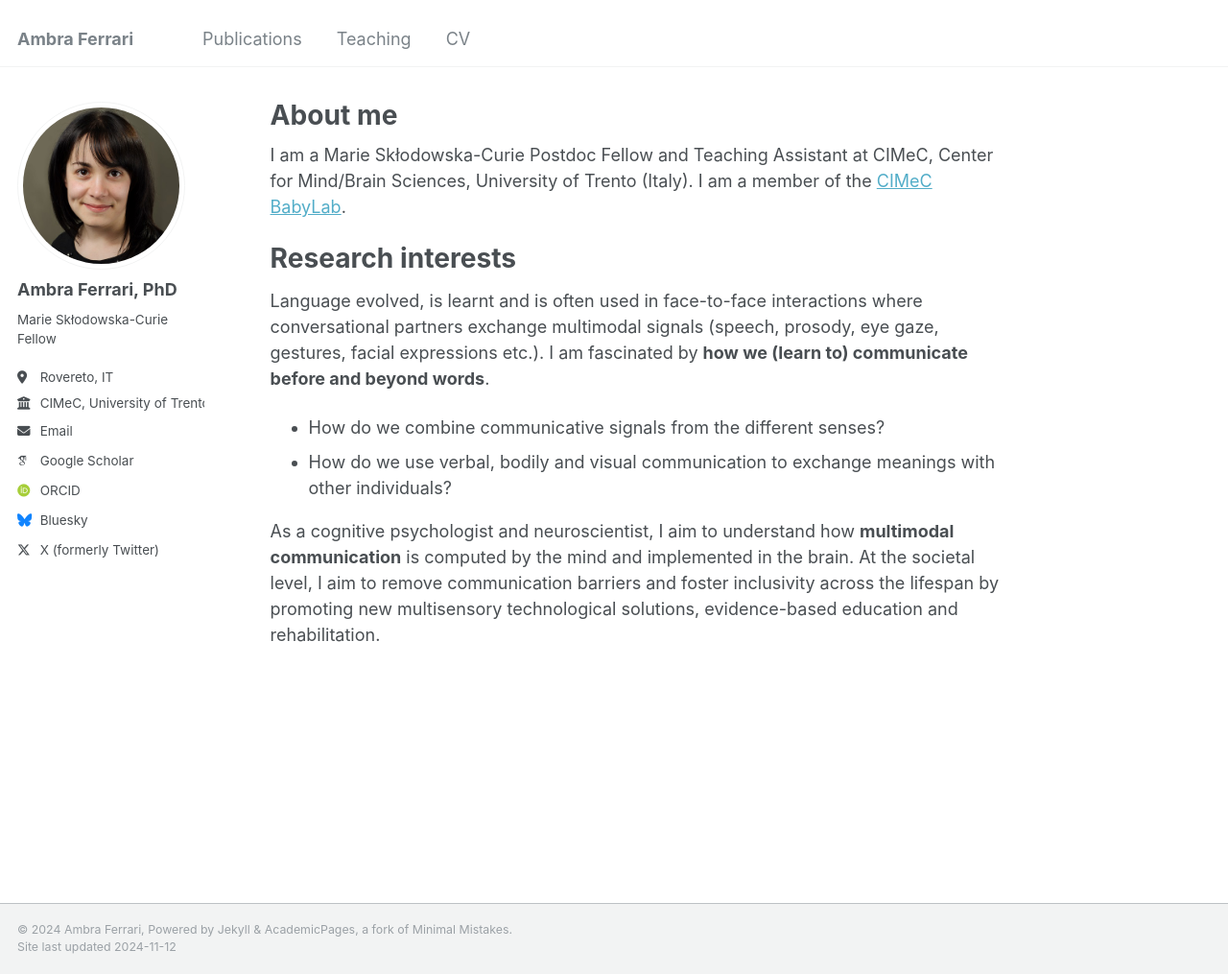
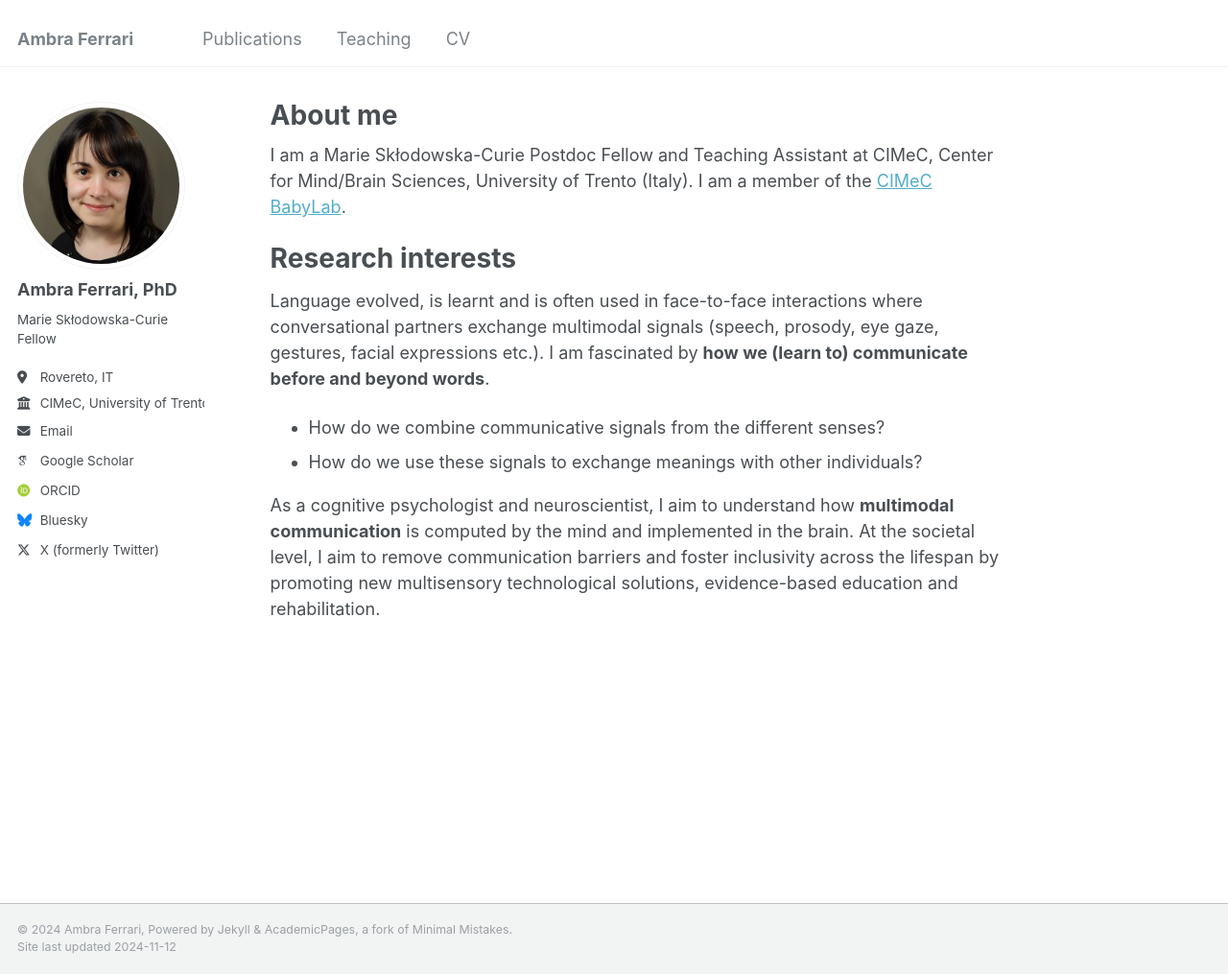
Before and after one commit to ambrafer/ambrafer.github.io, a Jekyll site: the page built from _pages/about.md, in a window 1280 px wide and 1015 px high. Shown: the whole window at 96% size. Built offline with Jekyll 4.4.1, drawn with Linux system fonts in a browser that asks for light colours; some web fonts are replaced.

Commit message:
Update about.md

```diff
--- a/_pages/about.md
+++ b/_pages/about.md
@@ -15,6 +15,6 @@ Research interests
 Language evolved, is learnt and is often used in face-to-face interactions where conversational partners exchange multimodal signals (speech, prosody, eye gaze, gestures, facial expressions etc.). I am fascinated by **how we (learn to) communicate before and beyond words**.
 
 * How do we combine communicative signals from the different senses?
-* How do we use verbal, bodily and visual communication to exchange meanings with other individuals?
+* How do we use these signals to exchange meanings with other individuals?
 
 As a cognitive psychologist and neuroscientist, I aim to understand how **multimodal communication** is computed by the mind and implemented in the brain. At the societal level, I aim to remove communication barriers and foster inclusivity across the lifespan by promoting new multisensory technological solutions, evidence-based education and rehabilitation.
```
